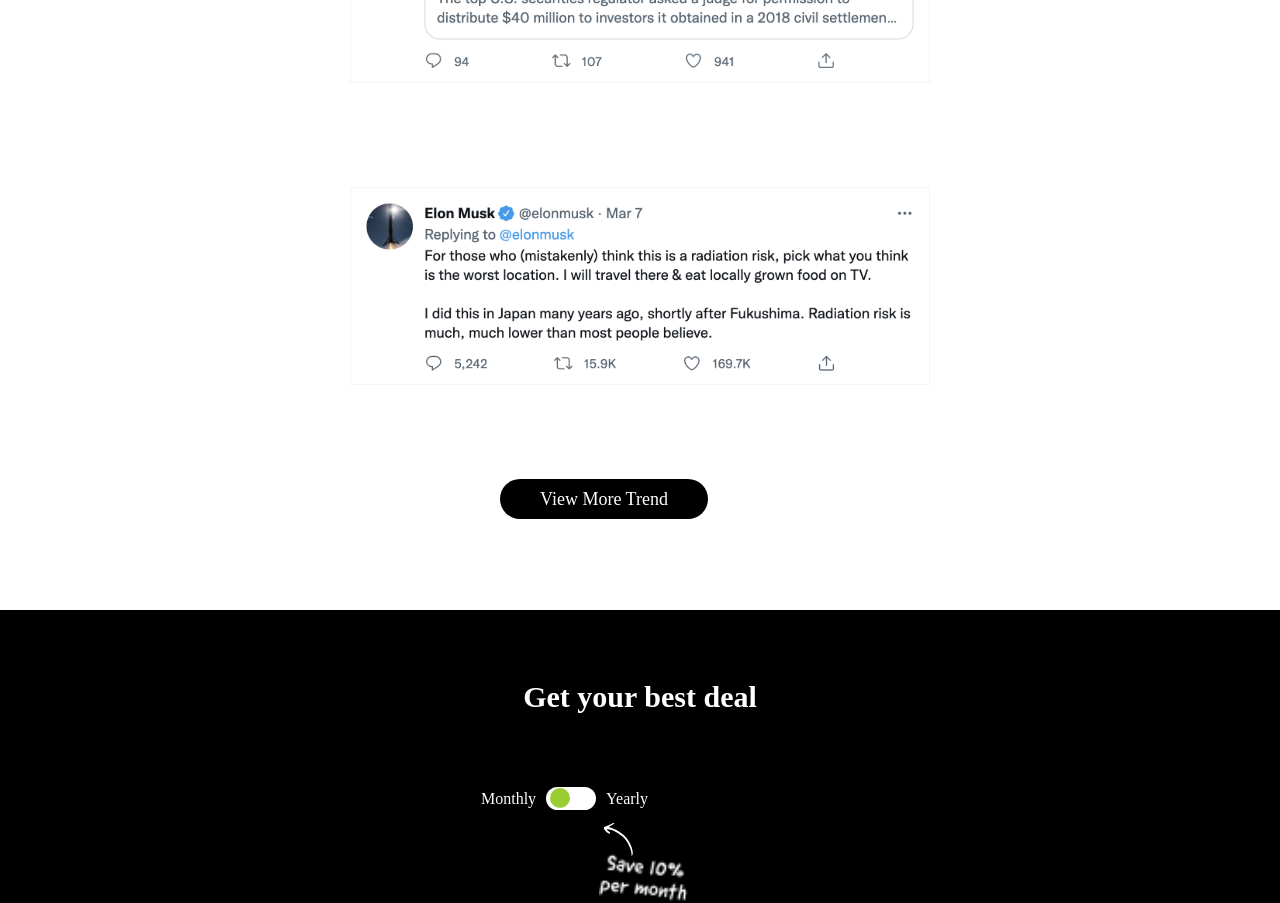
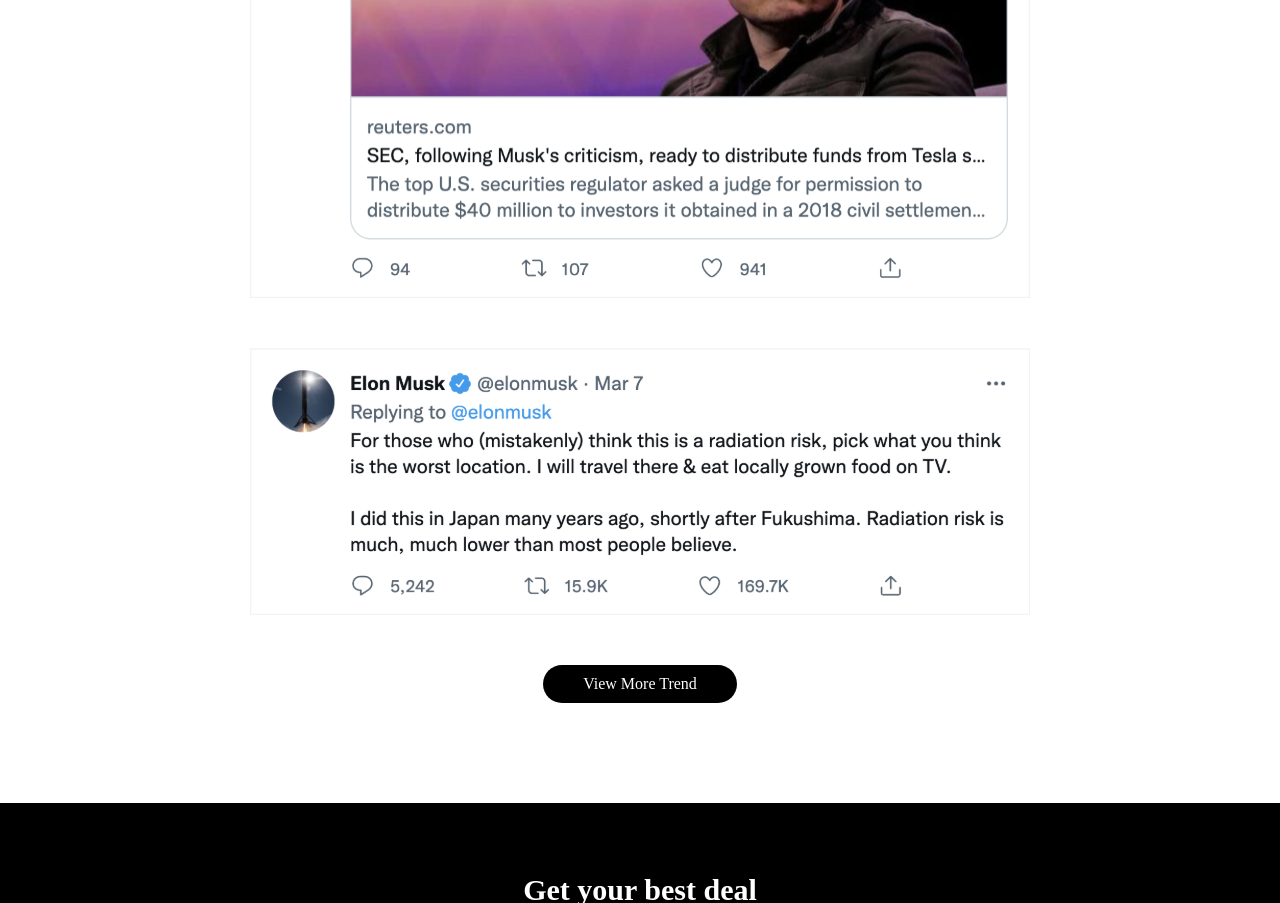
Before and after one commit to dsasante1/findtrend, a Vue app: page / in a window 1280 px wide. Shown: the part 3760-4663 px from the top of the page. Built offline with nearby package versions, Linux system fonts and the light colour scheme.

Commit message:
fixed: twitter images, more trends button

```diff
--- a/src/components/TheMidSection.vue
+++ b/src/components/TheMidSection.vue
@@ -166,14 +166,12 @@
             <img alt="expedia" src="@/assets/image 112.svg"/>
 
         </div>
-        <div id="twitterImages">
-            <img alt="twitter1" src="@/assets/tweet 1.svg"/>
-            <img alt="twitter2" src="@/assets/tweet 2.svg"/>
-            <img alt="twitter3" src="@/assets/tweet 3.svg"/>
+        <div id="moreTrends">
+            <img alt="twitter1" id="twitterImages" src="@/assets/tweet 1.svg"/>
+            <img alt="twitter2" id="twitterImages" src="@/assets/tweet 2.svg"/>
+            <img alt="twitter3" id="twitterImages" src="@/assets/tweet 3.svg"/>
 
-        </div>
-        <div id="moreTrendButton">
-            <span id="moreTrends">View More Trend</span>
+            <span id="moreTrendsButton">View More Trend</span>
 
         </div>
 
@@ -511,33 +509,32 @@
 
 }
 
-#twitterImages img{
+#twitterImages{
     width: 100%;
     height: auto;
-    padding-left: 300px;
-    padding-right: 300px;
-    padding-top: 50px;
-    padding-bottom: 50px;
+    padding-left: 200px;
+    padding-right: 200px;
+
 
 }
 
-
-#moreTrendButton{
-    padding-left: 450px;
-    padding-right: 400px;
+#moreTrends{
     padding-top: 50px;
     padding-bottom: 50px;
+    display: flex;
+    flex-direction: column;
+    gap: 50px;
+    align-items: center;
 }
 
-
-#moreTrends{
+#moreTrendsButton{
     background-color: black;
     color: white;
     border-radius: 50px;
     padding: 10px;
     padding-left : 40px;
     padding-right: 40px;
-    font-size: large;
+    font-size: medium;
 
 }
 
```
